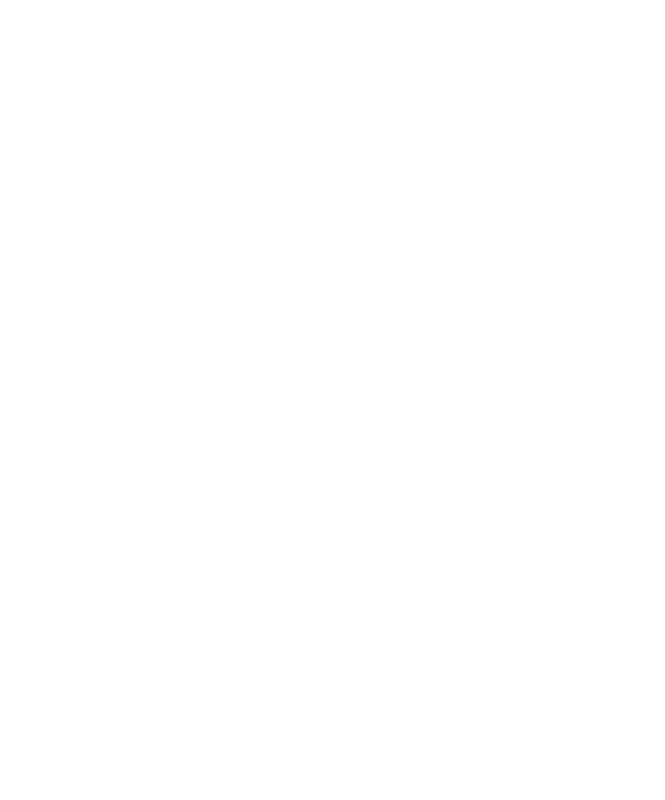
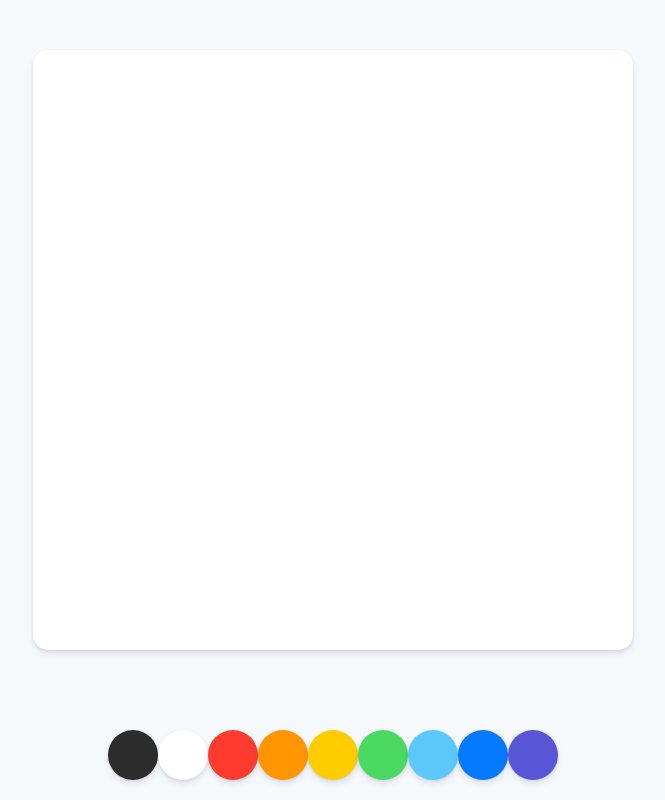
Before and after one commit to devGeonil/paintjs, a plain HTML site: page index.html in a window 1280 px wide. Shown: the whole page, without its empty margins (307-972 px from the left). Drawn offline with Linux system fonts and the light colour scheme.

Commit message:
color setup

```diff
--- a/index.html
+++ b/index.html
@@ -6,6 +6,20 @@
     <title>PaintJS</title>
   </head>
   <body>
+    <canvas id="jsCanvas" class="canvas"></canvas>
+    <div class="controls">
+      <div class="controls__colors" id="jsColors">
+        <div class="controls__color" style="background-color:#2c2c2c;"></div>
+        <div class="controls__color" style="background-color:white;"></div>
+        <div class="controls__color" style="background-color:#ff3b30"></div>
+        <div class="controls__color" style="background-color:#ff9500"></div>
+        <div class="controls__color" style="background-color:#ffcc00"></div>
+        <div class="controls__color" style="background-color:#4cd963"></div>
+        <div class="controls__color" style="background-color:#5ac8fa"></div>
+        <div class="controls__color" style="background-color:#0579ff"></div>
+        <div class="controls__color" style="background-color:#5856d6"></div>
+      </div>
+    </div>
     <script src="app.js"></script>
   </body>
 </html>
--- /dev/null
+++ b/reset.css
@@ -0,0 +1,48 @@
+/* http://meyerweb.com/eric/tools/css/reset/
+   v2.0 | 20110126
+   License: none (public domain)
+*/
+
+html, body, div, span, applet, object, iframe,
+h1, h2, h3, h4, h5, h6, p, blockquote, pre,
+a, abbr, acronym, address, big, cite, code,
+del, dfn, em, img, ins, kbd, q, s, samp,
+small, strike, strong, sub, sup, tt, var,
+b, u, i, center,
+dl, dt, dd, ol, ul, li,
+fieldset, form, label, legend,
+table, caption, tbody, tfoot, thead, tr, th, td,
+article, aside, canvas, details, embed,
+figure, figcaption, footer, header, hgroup,
+menu, nav, output, ruby, section, summary,
+time, mark, audio, video {
+	margin: 0;
+	padding: 0;
+	border: 0;
+	font-size: 100%;
+	font: inherit;
+	vertical-align: baseline;
+}
+/* HTML5 display-role reset for older browsers */
+article, aside, details, figcaption, figure,
+footer, header, hgroup, menu, nav, section {
+	display: block;
+}
+body {
+	line-height: 1;
+}
+ol, ul {
+	list-style: none;
+}
+blockquote, q {
+	quotes: none;
+}
+blockquote:before, blockquote:after,
+q:before, q:after {
+	content: '';
+	content: none;
+}
+table {
+	border-collapse: collapse;
+	border-spacing: 0;
+}
--- a/styles.css
+++ b/styles.css
@@ -1,3 +1,34 @@
-h1{
-  color:red;
+@import "reset.css";
+body {
+  background-color: #f6f9fc;
+  font-family: -apple-system, BlinkMacSystemFont, "Segoe UI", Roboto, Oxygen,
+    Ubuntu, Cantarell, "Open Sans", "Helvetica Neue", sans-serif;
+  display: flex;
+  flex-direction: column;
+  align-items: center;
+  padding-top: 50px;
 }
+
+.canvas {
+  width: 600px;
+  height: 600px;
+  background-color: white;
+  border-radius: 15px;
+  box-shadow: 0 4px 6px rgba(50, 50, 93, 0.11), 0 1px 3px rgba(0, 0, 0, 0.08);
+}
+
+.controls {
+  margin-top: 80px;
+}
+
+.controls .controls__colors {
+  display: flex;
+}
+
+.controls__colors .controls__color {
+  width: 50px;
+  height: 50px;
+  border-radius: 25px;
+  cursor: pointer;
+  box-shadow: 0 4px 6px rgba(50, 50, 93, 0.11), 0 1px 3px rgba(0, 0, 0, 0.08);
+}
```
